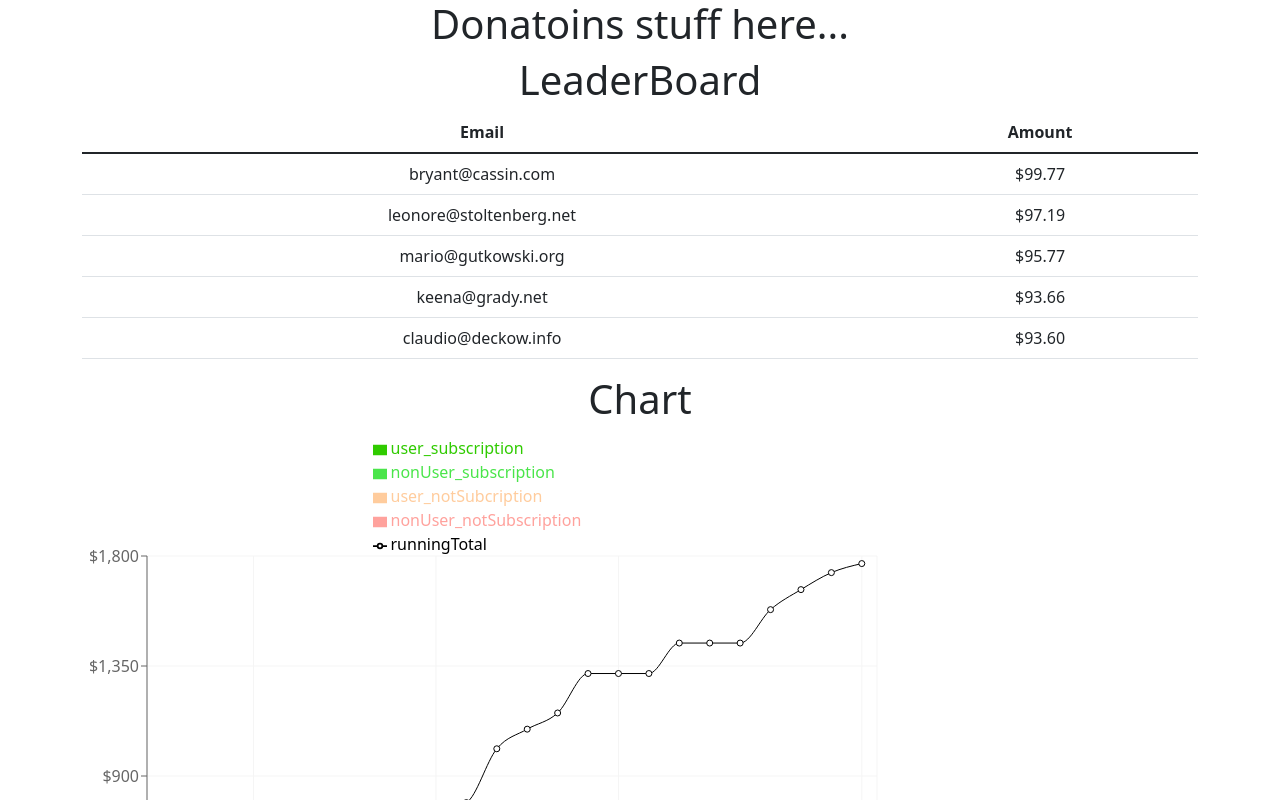
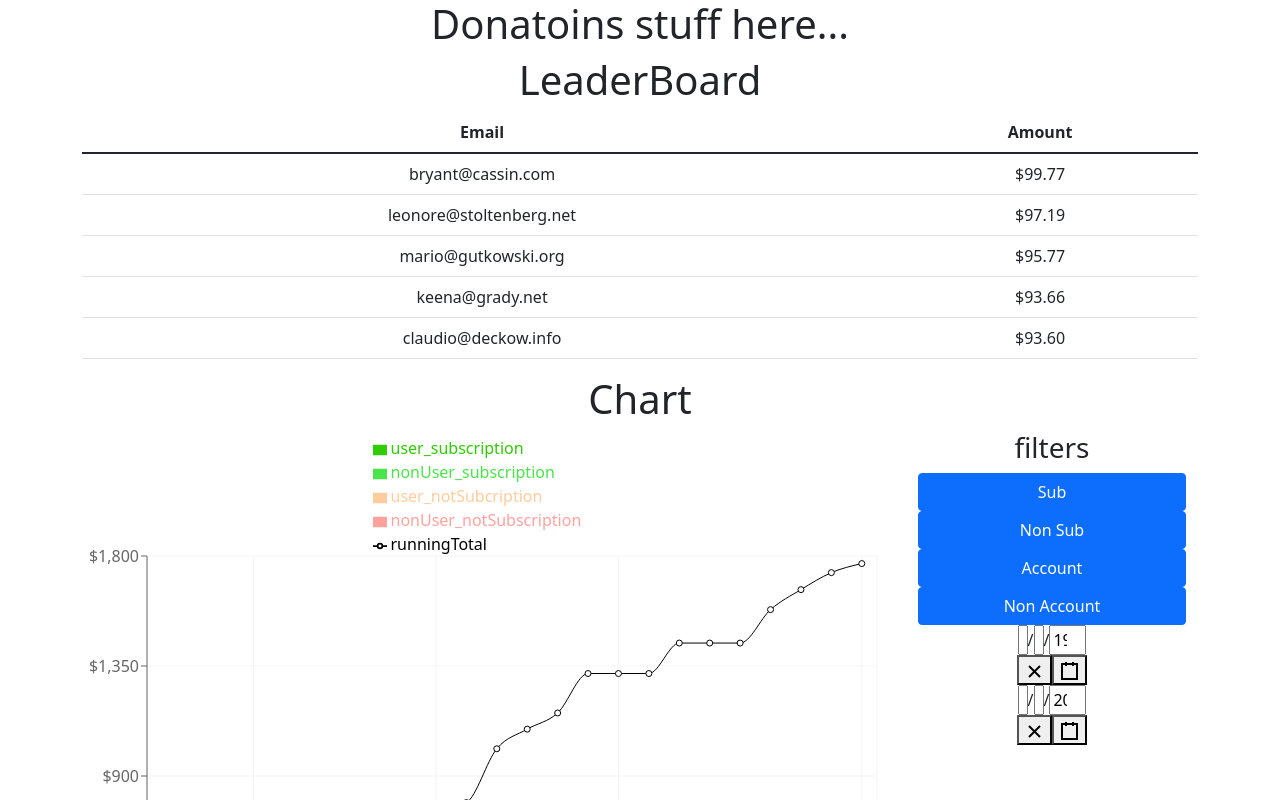
Before and after one commit to BCshirdavani/RevvChallenge, a React (Create React App) app in the folder my-app/: page / in a window 1280 px wide. Shown: the top 800 px of the page. Built offline with nearby package versions, Linux system fonts and the light colour scheme.

Commit message:
DateFilter for Chart - chart now filters by start and end date.

```diff
--- a/my-app/package.json
+++ b/my-app/package.json
@@ -16,6 +16,8 @@
     "bootstrap": "^5.1.3",
     "react": "^17.0.2",
     "react-bootstrap": "^2.0.3",
+    "react-date-picker": "^8.3.6",
+    "react-datetime-picker": "^3.4.3",
     "react-dom": "^17.0.2",
     "react-redux": "^7.2.0",
     "react-scripts": "4.0.3",
@@ -42,5 +44,8 @@
       "last 1 firefox version",
       "last 1 safari version"
     ]
+  },
+  "devDependencies": {
+    "@types/react-datetime-picker": "^3.4.0"
   }
 }
--- a/my-app/src/App.tsx
+++ b/my-app/src/App.tsx
@@ -9,7 +9,7 @@ import { useAppDispatch } from "./app/hooks";
 import DonorTable from "./features/donorList/DonorTable";
 import DonorChart from "./features/donorChart/DonorChart";
 import axios from "axios";
-import { Container } from "react-bootstrap";
+import { Container, Nav, Navbar } from "react-bootstrap";
 import LeaderBoard from "./features/leaderBoard/LeaderBoard";
 
 function App() {
--- a/my-app/src/features/donorChart/DonorChart.tsx
+++ b/my-app/src/features/donorChart/DonorChart.tsx
@@ -1,5 +1,5 @@
 import React, { useEffect, useRef, useState } from 'react';
-import { Container } from "react-bootstrap";
+import { Button, Col, Container, Row } from "react-bootstrap";
 import { formatDataForHourlyChart, IChartPoint, IDonation } from "../data/DataHelper";
 import { useSelector } from "react-redux";
 import { store } from "../../app/store";
@@ -13,13 +13,21 @@ import {
 	ComposedChart,
 	CartesianGrid
 } from "recharts";
+import DatePicker from 'react-date-picker';
 
+enum AccountTypes {
+	USER = "user",
+	NON_USER = "non-user",
+}
 
 function DonorChart() {
 	const [donations, setDonations] = useState<IDonation[]>([]);
 	const [minTime, setMinTime] = useState<Date>(new Date(1984, 1,1,1,1,0,0));
 	const [maxTime, setMaxTime] = useState<Date>(new Date(2024, 1,1,1,1,0,0));
 	const [chartPoints, setChartPoints] = useState<IChartPoint[]>([]);
+	const [shownSubscriberTypes, setshownSubscriberTypes] = useState<boolean[]>([true, false]);
+	const [shownAcctTypes, setshowAncctTypes] = useState<string[]>([AccountTypes.USER, AccountTypes.NON_USER]);
+	const [filteredPoints, setFilteredPoints] = useState<IChartPoint[]>([]);
 	const donationStoreSate = useSelector(state => store.getState().donations);
 
 	const prevDonationsRef = useRef<IDonation[]>();
@@ -38,13 +46,32 @@ function DonorChart() {
 		console.log('effect 2');
 		if(donations.length > 0){
 			console.log('effect 2: INSIDE IF');
-			const points = formatDataForHourlyChart(donations, minTime, maxTime);
+			const filteredData = applyFilters(donations);
+			if (filteredData.length > 0){
+				const points = formatDataForHourlyChart(filteredData, minTime, maxTime);
 				setChartPoints(points);
 			}
-	}, [minTime, maxTime, donations]);
+		}
+	}, [minTime, maxTime, donations, shownAcctTypes, shownSubscriberTypes]);
+
+
+	function applyFilters(donationsToFilter: IDonation[]): IDonation[] {
+		const filtered = donationsToFilter.filter(value => {
+			return (
+				shownAcctTypes.includes(value.account_type) &&
+				shownSubscriberTypes.includes(value.subscription) &&
+				value.created_at >= minTime &&
+				value.created_at <= maxTime
+			);
+		});
+		return filtered;
+	}
 
 	const renderChart = () => {
+
 		return (
+			<Row>
+				<Col>
 					<ComposedChart
 						width={800}
 						height={600}
@@ -67,6 +94,39 @@ function DonorChart() {
 						<Bar dataKey="nonUser_notSubscription" barSize={30} stackId={"a"} fill="#ffa29d" />
 						<Line type="monotone" dataKey="runningTotal" stroke="black" />
 					</ComposedChart>
+				</Col>
+				<Col>
+					<h3>filters</h3>
+					<Container>
+						<Col>
+							<Row>
+								<Button>Sub</Button>
+								<Button>Non Sub</Button>
+							</Row>
+						</Col>
+						<Row>
+							<Button>Account</Button>
+							<Button>Non Account</Button>
+						</Row>
+						<Row>
+							<DatePicker
+								onChange={setMinTime}
+								value={minTime}
+								maxDate={maxTime}
+							/>
+						</Row>
+						<Row>
+							<DatePicker
+								onChange={setMaxTime}
+								value={maxTime}
+								minDate={minTime}
+							/>
+						</Row>
+					</Container>
+
+				</Col>
+			</Row>
+
 			)
 	}
 
```
Also changed, not shown: 1 other file (tests, documents, lock files or other folders). Lines whose indentation alone changed are shown as unchanged.
